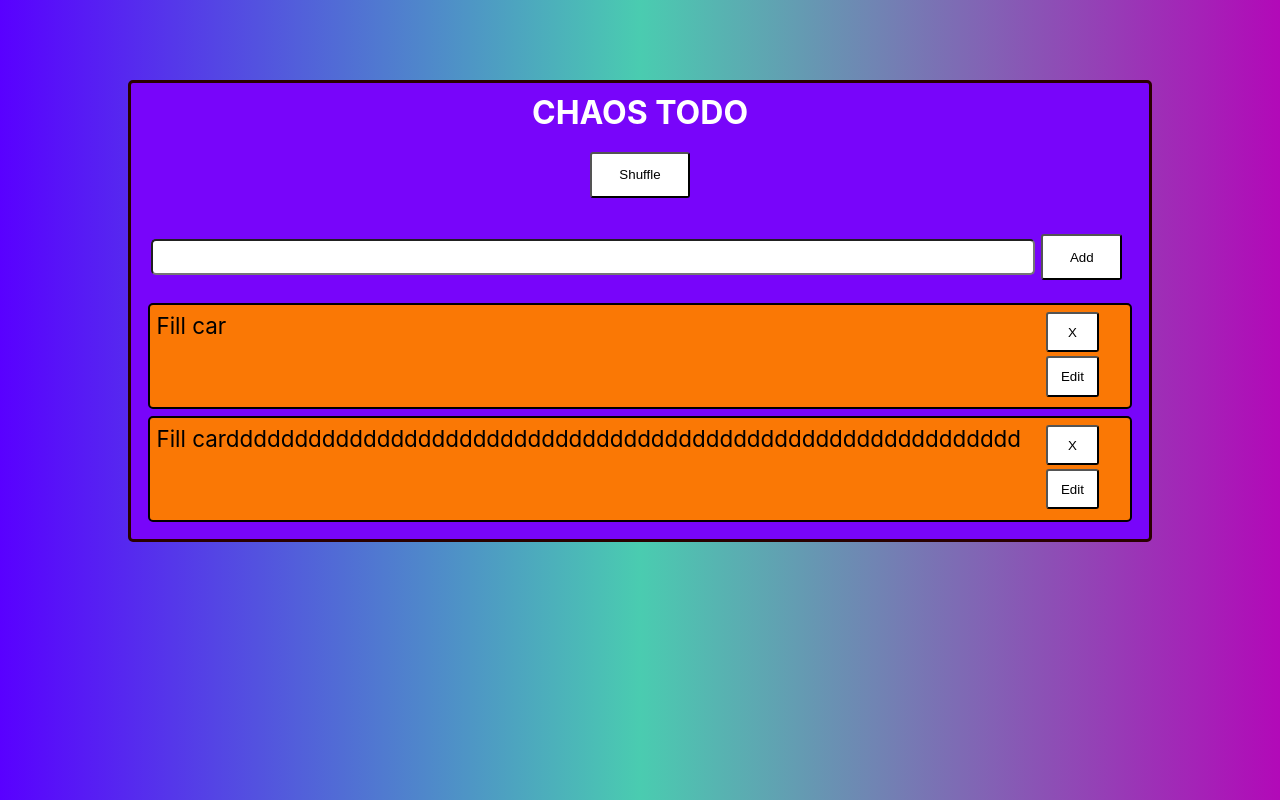
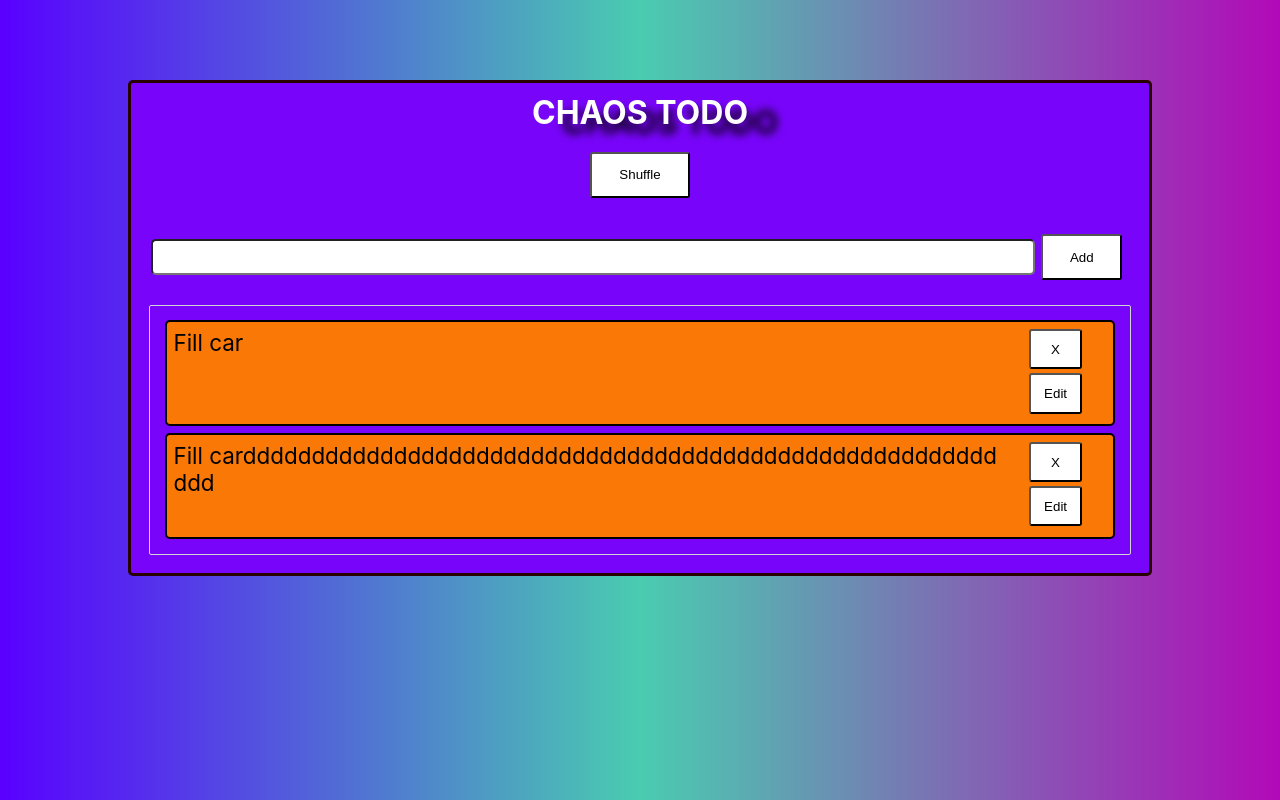
Before and after one commit to JarrodKane/Chaos-TODO, a React (Create React App) app: page / in a window 1280 px wide. Built offline with nearby package versions, Linux system fonts and the light colour scheme.

Commit message:
Added react-beautiful-dnd step 1

```diff
--- a/src/ChaosTodo.js
+++ b/src/ChaosTodo.js
@@ -4,6 +4,7 @@ import TodoForm from "./TodoForm";
 import Todo from "./Todo";
 import styled from "styled-components";
 import { DragDropContext } from "react-beautiful-dnd";
+import Column from "./Column";
 
 const Shuffle = styled.button`
   width: 100px;
@@ -17,7 +18,7 @@ const Shuffle = styled.button`
 
 const Title = styled.h1`
   color: white;
-  filter: drop-shadow(30px 10px 4px #00000);
+  filter: drop-shadow(30px 10px 4px #000000);
 `;
 
 const TodoChaos = styled.div`
@@ -30,6 +31,10 @@ const TodoChaos = styled.div`
   border: 3px solid rgb(41, 0, 0);
   border-radius: 5px;
   padding: 10px;
+`;
+
+const TaskList = styled.div`
+  padding: 8px;
 `;
 
 export default function ChaosTodo() {
@@ -91,28 +96,23 @@ export default function ChaosTodo() {
     setTodoList(oldArr);
   };
 
-  let todosDisp = todoList.map((todo) => (
-    <Todo
-      key={todo.iD}
-      content={todo.content}
-      removeTodo={removeTodo}
-      iD={todo.iD}
-      editTodo={editTodo}
-      status={todo.status}
-      changeStatus={changeStatus}
-    />
-  ));
-
   const onDragEnd = (result) => {};
 
   return (
-    <TodoChaos className="ChaosTodo">
-      <Title>CHAOS TODO</Title>
-      <Shuffle onClick={shuffleOrder}>Shuffle</Shuffle>
-      <TodoForm addTodo={addTodo} btn="Add" />
-      <DragDropContext onDragEnd={onDragEnd}>
-        <div>{todosDisp}</div>
-      </DragDropContext>
-    </TodoChaos>
+    <DragDropContext onDragEnd={onDragEnd}>
+      <TodoChaos className="ChaosTodo">
+        <Title>CHAOS TODO</Title>
+        <Shuffle onClick={shuffleOrder}>Shuffle</Shuffle>
+        <TodoForm addTodo={addTodo} btn="Add" />
+        <Column
+          key={1}
+          column={1}
+          todos={todoList}
+          removeTodo={removeTodo}
+          editTodo={editTodo}
+          changeStatus={changeStatus}
+        />
+      </TodoChaos>
+    </DragDropContext>
   );
 }
--- /dev/null
+++ b/src/Column.js
@@ -0,0 +1,42 @@
+import React from "react";
+import Todo from "./Todo";
+import styled from "styled-components";
+import { Droppable } from "react-beautiful-dnd";
+
+const Container = styled.div`
+  margin: 8px;
+  border: 1px solid lightgray;
+  border-radius: 2px;
+`;
+
+const TaskList = styled.div`
+  padding: 8px;
+`;
+
+export default class Column extends React.Component {
+  render() {
+    return (
+      <Container>
+        <Droppable droppableId={"Num1"}>
+          {(provided) => (
+            <TaskList ref={provided.innerRef} {...provided.droppableProps}>
+              {this.props.todos.map((todo, index) => (
+                <Todo
+                  index={index}
+                  key={todo.iD}
+                  content={todo.content}
+                  iD={todo.iD}
+                  status={todo.status}
+                  changeStatus={this.props.changeStatus}
+                  editTodo={this.props.editTodo}
+                  removeTodo={this.props.removeTodo}
+                />
+              ))}
+              {provided.placeholder}
+            </TaskList>
+          )}
+        </Droppable>
+      </Container>
+    );
+  }
+}
--- a/src/Todo.js
+++ b/src/Todo.js
@@ -1,6 +1,7 @@
 import React, { useState } from "react";
 import styled from "styled-components";
 import TodoForm from "./TodoForm";
+import { Draggable } from "react-beautiful-dnd";
 
 const TodoDiv = styled.div`
   display: flex;
@@ -52,6 +53,7 @@ export default function Todo({
   editTodo,
   status,
   changeStatus,
+  index,
 }) {
   const [isEditing, setIsEditing] = useState(false);
   const changeTodoStatus = () => {
@@ -74,7 +76,16 @@ export default function Todo({
     );
   } else {
     return (
-      <TodoDiv key={iD} className="Todo" doneColor={doneColor}>
+      <Draggable draggableId={iD} index={index}>
+        {(provided) => (
+          <TodoDiv
+            key={iD}
+            className="Todo"
+            doneColor={doneColor}
+            {...provided.dragHandleProps}
+            {...provided.draggableProps}
+            ref={provided.innerRef}
+          >
             <Content strike={strike} onClick={() => changeStatus(iD)}>
               {content}
             </Content>
@@ -83,6 +94,8 @@ export default function Todo({
               <EditButton onClick={changeTodoStatus}>Edit</EditButton>
             </Buttons>
           </TodoDiv>
+        )}
+      </Draggable>
     );
   }
 }
```
Lines whose indentation alone changed are shown as unchanged.
